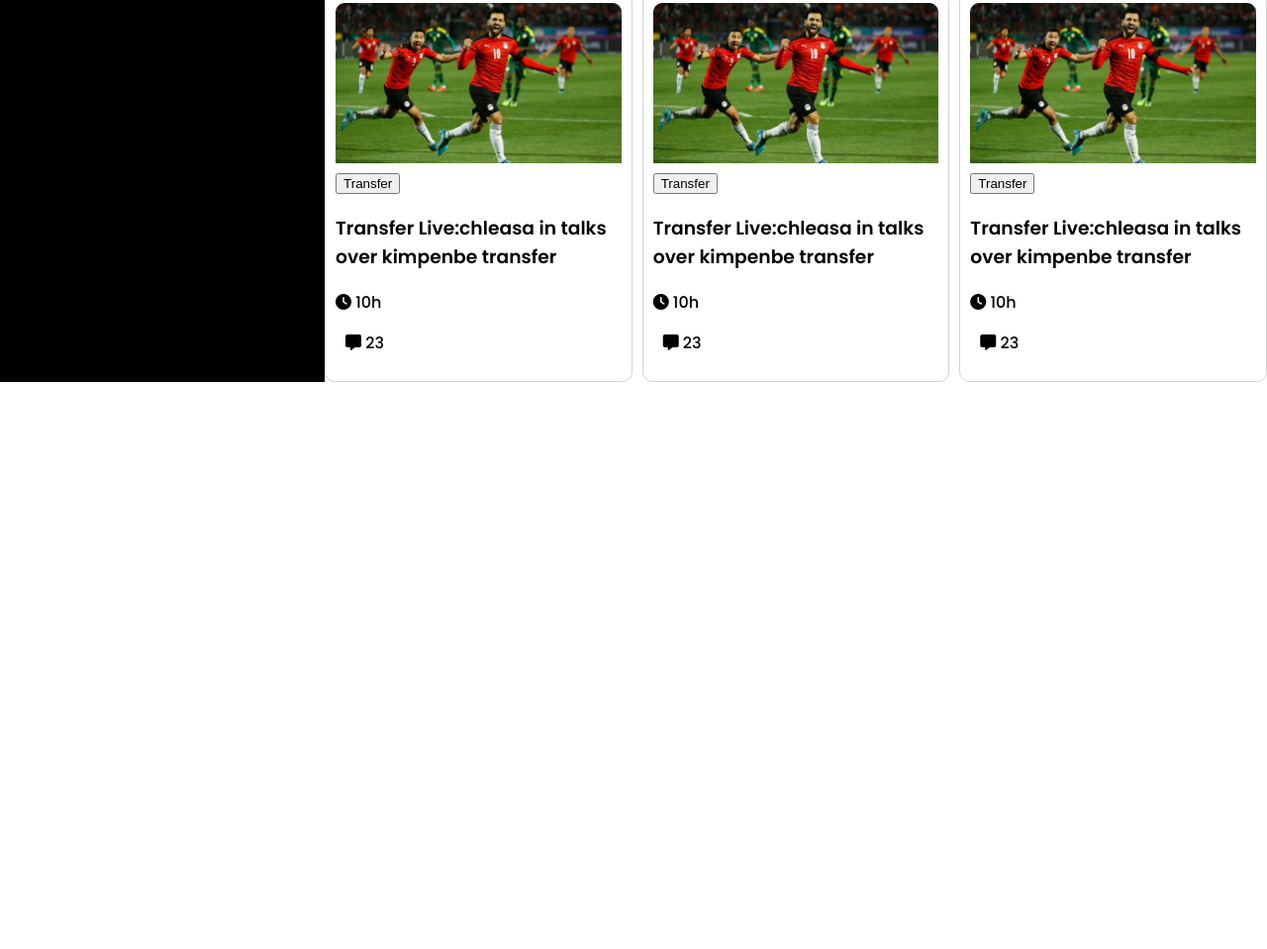
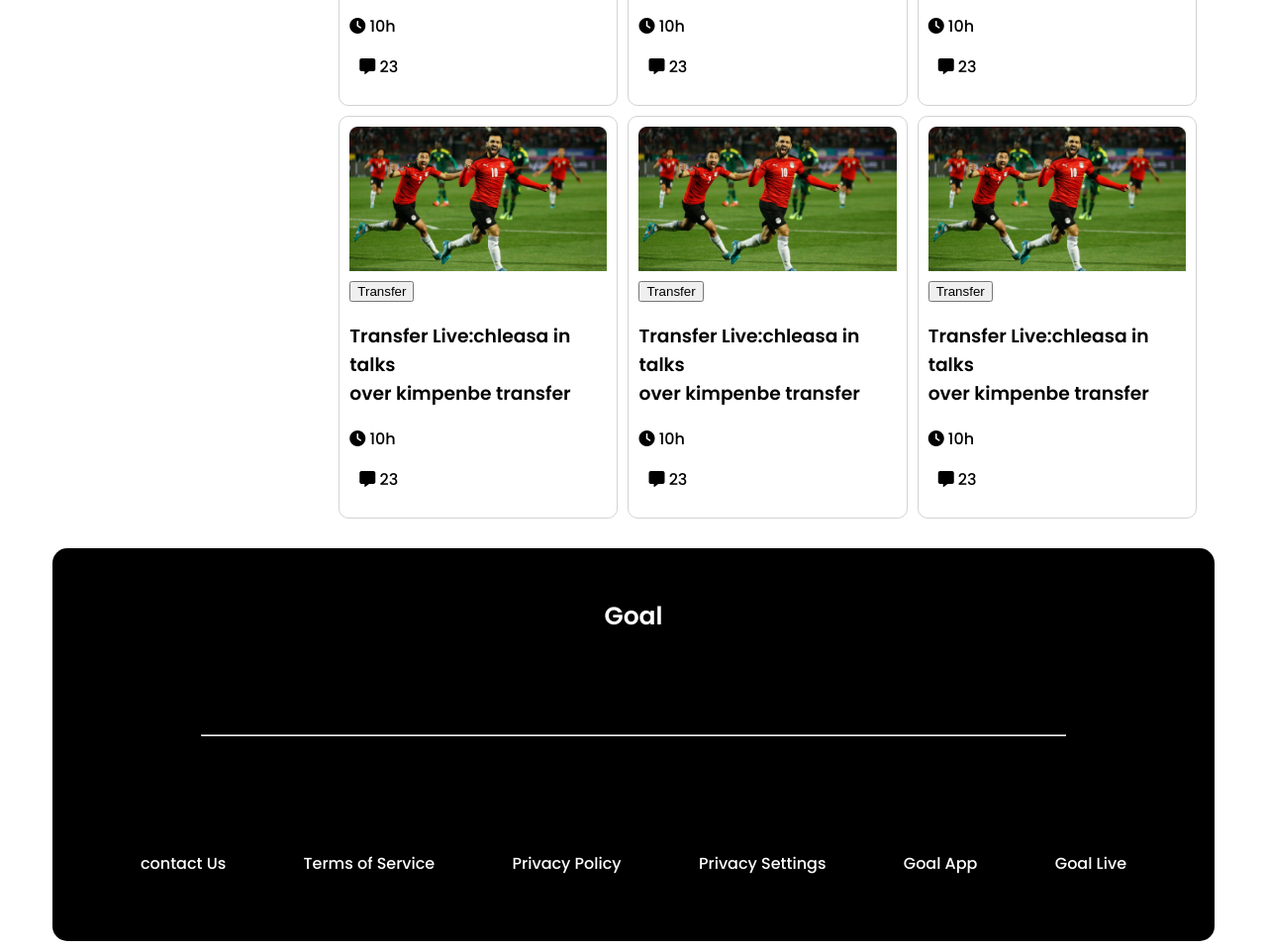
Before and after one commit to Fahima92/Assignment2-repository, a plain HTML site: page index.html in a window 1280 px wide. Shown: the part 774-1733 px from the top of the page at 99% size. Before the commit the page ends 1160 px from the top, so only its background shows below. Drawn offline with Linux system fonts and the light colour scheme.

Commit message:
comment done

```diff
--- a/index.html
+++ b/index.html
@@ -16,7 +16,7 @@
 <body>
     <!--Header Section-->
     <section>
-        <div class="bg-color flexible-display">
+        <div class="top-banner flexible-display">
             <div>
                 <h1>The Greatest <br>Show On The Earth</h1>
                 <p>Real Football Games 2020: Footbal Soccer League is a free, innovative, <br> and engaging 3D football
@@ -112,6 +112,34 @@
 
     <!--Footer Section-->
     <footer>
+        <span class="footer-item">Goal</span>
+        <hr>
+        <span class="footer-display">
+            <span>
+                <p>contact Us</p>
+            </span>
+            <span>
+                <p>Terms of Service </p>
+            </span>
+            <span>
+                <p>Privacy Policy </p>
+            </span>
+            <span>
+                <p>Privacy Settings </p>
+            </span>
+            <span>
+                <p>Goal App </p>
+            </span>
+            <span>
+                <p>Goal Live</p>
+            </span>
+
+
+
+
+
+
+        </span>
 
     </footer>
 </body>
--- a/style.css
+++ b/style.css
@@ -1,8 +1,8 @@
 body {
     font-family: 'Poppins', sans-serif;
-    margin: 0 auto;
 }
 
+/*Header section*/
 h1 {
     font-size: 50px;
     color: white;
@@ -14,11 +14,21 @@ h1 {
     justify-content: space-between;
 }
 
-.bg-color {
-    background-color: black;
+.flexible-display img {
+    width: 100%;
+    height: 100%;
+    margin-top: 30px;
 }
 
-.bg-color p {
+.top-banner {
+    background-color: black;
+    padding: 30px;
+    margin: 0 auto;
+    width: 87%;
+    border-radius: 15px;
+}
+
+.top-banner p {
     color: white;
     margin-bottom: 50px;
 }
@@ -33,6 +43,7 @@ h1 {
     font-size: 20px;
 }
 
+/*grid section*/
 .card {
     border: 1px solid lightgray;
     border-radius: 10px;
@@ -53,7 +64,10 @@ h1 {
     background-color: black;
     text-decoration: none;
     padding-right: 30px;
+    border-radius: 15px;
     width: 25%;
+    margin-bottom: 20px;
+    height: 60%;
 }
 
 li {
@@ -73,9 +87,43 @@ li a {
 
 .split {
     display: flex;
+    justify-content: space-between;
+    padding: 30px;
+    margin: 0 auto;
+    width: 90%;
+
+}
+
+/*Footer section*/
+footer {
+    background-color: black;
+    text-align: center;
+    padding: 50px;
+    margin: 0 auto;
+    width: 85%;
+    border-radius: 15px;
+}
+
+.footer-item {
+    font-size: 25px;
+    font-weight: 800;
+    color: white;
+}
+
+hr {
+    margin: 100px;
+}
+
+footer p {
+    color: white;
+}
+
+.footer-display {
+    display: flex;
     justify-content: space-around;
 }
 
+/*mobile view*/
 @media screen and (max-width:576px) {
     .flexible-display {
         flex-direction: column;
@@ -93,8 +141,13 @@ li a {
         grid-template-columns: repeat(1, 1fr);
     }
 
+    .footer-display {
+        flex-direction: column;
+    }
+
 }
 
+/*tablet view*/
 @media screen and (min-width:577px) and (max-width:992px) {
     .split {
         flex-direction: column;
@@ -116,4 +169,9 @@ li a {
         margin-left: 20px;
     }
 
+    .footer-display {
+        justify-content: space-evenly;
+        flex-wrap: wrap;
+    }
+
 }
```
